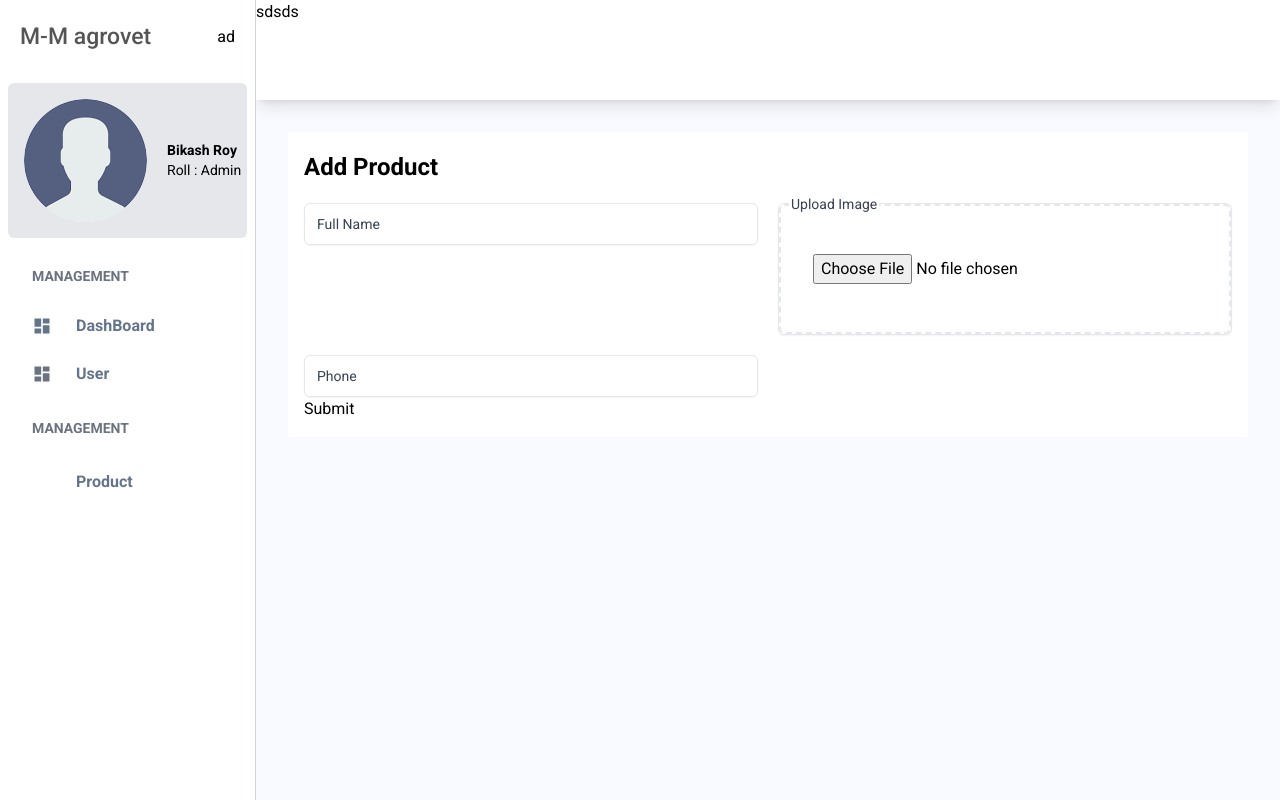
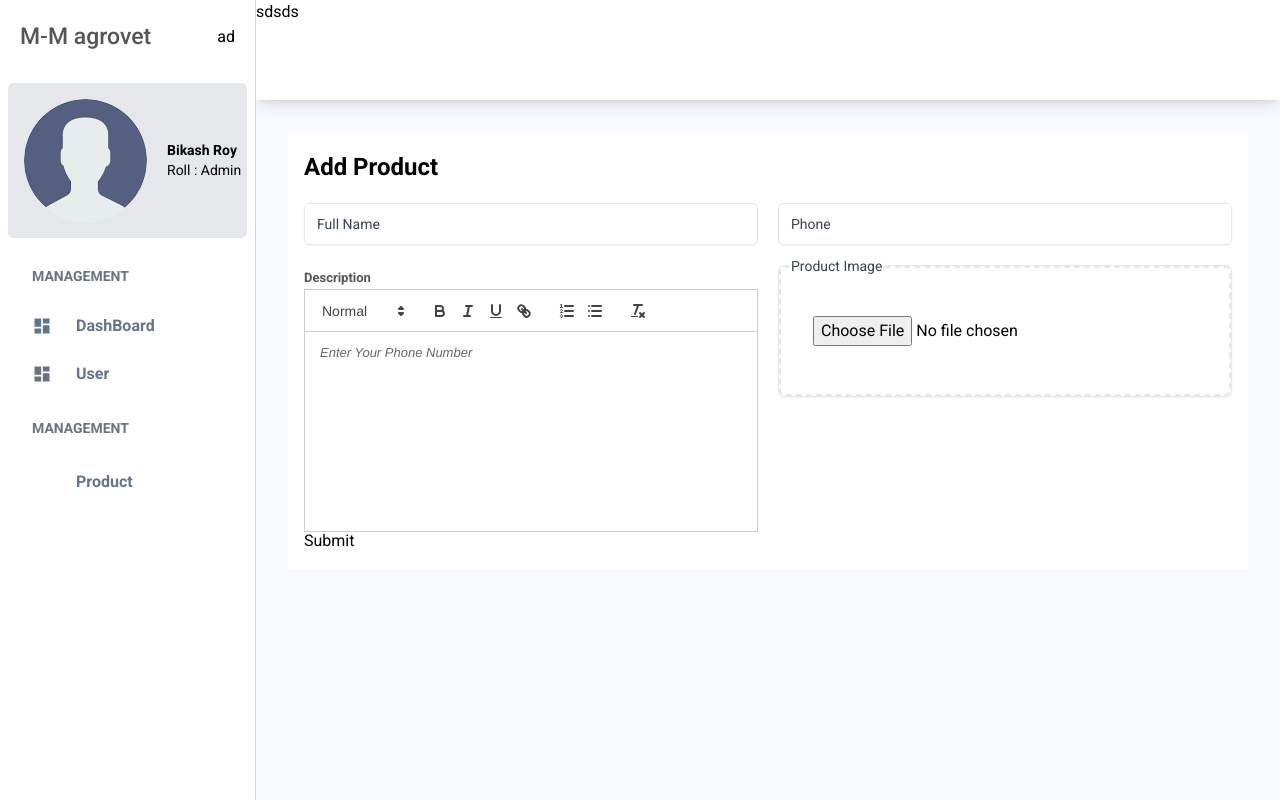
Before and after one commit to akashwebs/auto-fronter, a Next.js app: page /admin/add-auto in a window 1280 px wide. Built offline with nearby package versions, Linux system fonts and the light colour scheme; some icons are missing.

Commit message:
done added text box quil js

```diff
--- a/app/admin/add-auto/page.js
+++ b/app/admin/add-auto/page.js
@@ -2,9 +2,12 @@
 
 import AdminLayout from '@/src/Layout/AdminLayout';
 import CustomInput from '@/src/shared/inputs/CustomInput';
+import CustomRichText from '@/src/shared/inputs/CustomRichText';
 import SingleImageUpload from '@/src/shared/inputs/SingleImageUpload';
+import dynamic from 'next/dynamic';
 import React, { useState } from 'react';
 import { useForm } from "react-hook-form";
+
 
 
 const DynamicFormPage = () => {
@@ -16,6 +19,8 @@ const DynamicFormPage = () => {
         formState: { errors },
     } = useForm();
     const [imageUrl, setImageUrl] = useState()
+    const [richText, setValueOfRichText] = useState("");
+
     const formFormat = [
         {
             label: "Full Name",
@@ -27,16 +32,7 @@ const DynamicFormPage = () => {
             defaultValue: "",
             name: "fullName"
         },
-        {
-            label: "image upload",
-            type: "file",
-            placeholder: "Enter Your Phone Number",
-            required: true,
-            errorMessage: "Phone Number is required",
-            class: "border-0",
-            defaultValue: "",
-            name: "image"
-        },
+
         {
             label: "Phone",
             type: "tel",
@@ -47,10 +43,28 @@ const DynamicFormPage = () => {
             defaultValue: "",
             name: "phoneNumber"
         },
+        {
+            label: "Description",
+            type: "textBox",
+            placeholder: "Enter Your Phone Number",
+            required: true,
+            errorMessage: "Phone Number is required",
+            class: "border-0",
+            name: "phoneNumber"
+        },
+        {
+            label: "Product Image",
+            type: "file",
+            required: true,
+            errorMessage: "Phone Number is required",
+            name: "image"
+        }
 
     ];
 
     const onSubmit = (data) => {
+        data.image = imageUrl
+        data.dis = richText
         console.log("data", data);
     };
 
@@ -63,12 +77,15 @@ const DynamicFormPage = () => {
                         {formFormat.map((field, index) => (
                             <div key={index} className="">
                                 {field.type === 'file' ? (
-                                    <SingleImageUpload {...{ imageUrl, setImageUrl }} />
-                                ) : (
+                                    <SingleImageUpload {...{ field, imageUrl, setImageUrl }} />
+                                ) : field.type === "textBox" ? <CustomRichText {...{ field, richText, setValueOfRichText }} /> : (
                                     <CustomInput {...{ field, register, errors }} />
                                 )}
+
+
                             </div>
                         ))}
+
                     </div>
                     <button type="submit">Submit</button>
                 </form>
--- a/app/layout.js
+++ b/app/layout.js
@@ -3,6 +3,7 @@
 import { Roboto } from 'next/font/google'
 import './globals.css'
 import 'aos/dist/aos.css';
+import 'react-quill/dist/quill.snow.css'
 import AOS from 'aos';
 import { usePathname } from 'next/navigation';
 import { useEffect, useState } from 'react';
@@ -42,7 +43,7 @@ export default function RootLayout({ children }) {
         {url.includes("admin") ? <></> : <Header />}
         {children}
         {url.includes("admin") ? <></> : <Footer />}
-        </body>
+      </body>
     </html>
   )
 }
--- a/src/components/admin/Product/AddProduct.jsx
+++ b/src/components/admin/Product/AddProduct.jsx
@@ -7,7 +7,6 @@ import Image from "next/image";
 import React, { useState } from "react";
 import { useForm } from "react-hook-form";
 import ReactQuill from "react-quill";
-import "react-quill/dist/quill.snow.css";
 import swal from "sweetalert";
 
 const AddProduct = ({ isOpen, setIsOpen }) => {
--- a/src/shared/inputs/CustomInput.js
+++ b/src/shared/inputs/CustomInput.js
@@ -1,6 +1,5 @@
 import React from 'react';
 const CustomInput = ({ field, register, errors }) => {
-    console.log(field)
 
 
     return (
--- /dev/null
+++ b/src/shared/inputs/CustomRichText.js
@@ -0,0 +1,26 @@
+import React from 'react';
+import ReactQuill from 'react-quill';
+
+const CustomRichText = ({ richText, setValueOfRichText, field }) => {
+
+    if (!setValueOfRichText) {
+        return <p className='w-full h-[80px] p-4 border text-xs text-red-300 '>rich text field <br />please declare const[richText, setValueOfRichText] = useState();
+            and pass props </p>
+    }
+
+
+    return (
+        <div className=" mb-10">
+            <label htmlFor="" className="text-[13px] text-[#555555] font-bold"> {field.label}</label>
+            <ReactQuill
+                //   theme="snow"
+                value={richText}
+                onChange={setValueOfRichText}
+                style={{ height: 200, marginBottom: 12 }}
+                {...field}
+            />
+        </div>
+    );
+};
+
+export default CustomRichText;
--- a/src/shared/inputs/SingleImageUpload.js
+++ b/src/shared/inputs/SingleImageUpload.js
@@ -1,9 +1,8 @@
 import Image from 'next/image';
 import React, { useState } from 'react';
 
-const SingleImageUpload = ({ imageUrl, setImageUrl }) => {
+const SingleImageUpload = ({ field, imageUrl, setImageUrl }) => {
 
-    console.log('dkeekjelkjrler', imageUrl, setImageUrl)
 
 
     const imgUrl = `https://api.imgbb.com/1/upload?key=ab3e927fbb2142be370cd6e16ff2fdee`;
@@ -36,7 +35,7 @@ const SingleImageUpload = ({ imageUrl, setImageUrl }) => {
                 <span
                     class="pointer-events-none absolute start-2.5 top-0 -translate-y-1/2 bg-white p-0.5 text-sm text-gray-700 transition-all peer-placeholder-shown:top-1/2 peer-placeholder-shown:text-sm peer-focus:top-0 peer-focus:text-xs"
                 >
-                    Upload Image
+                    {field?.label ? field.label : "Image Upload"}
                 </span>
             </fieldset>
                 {
```
